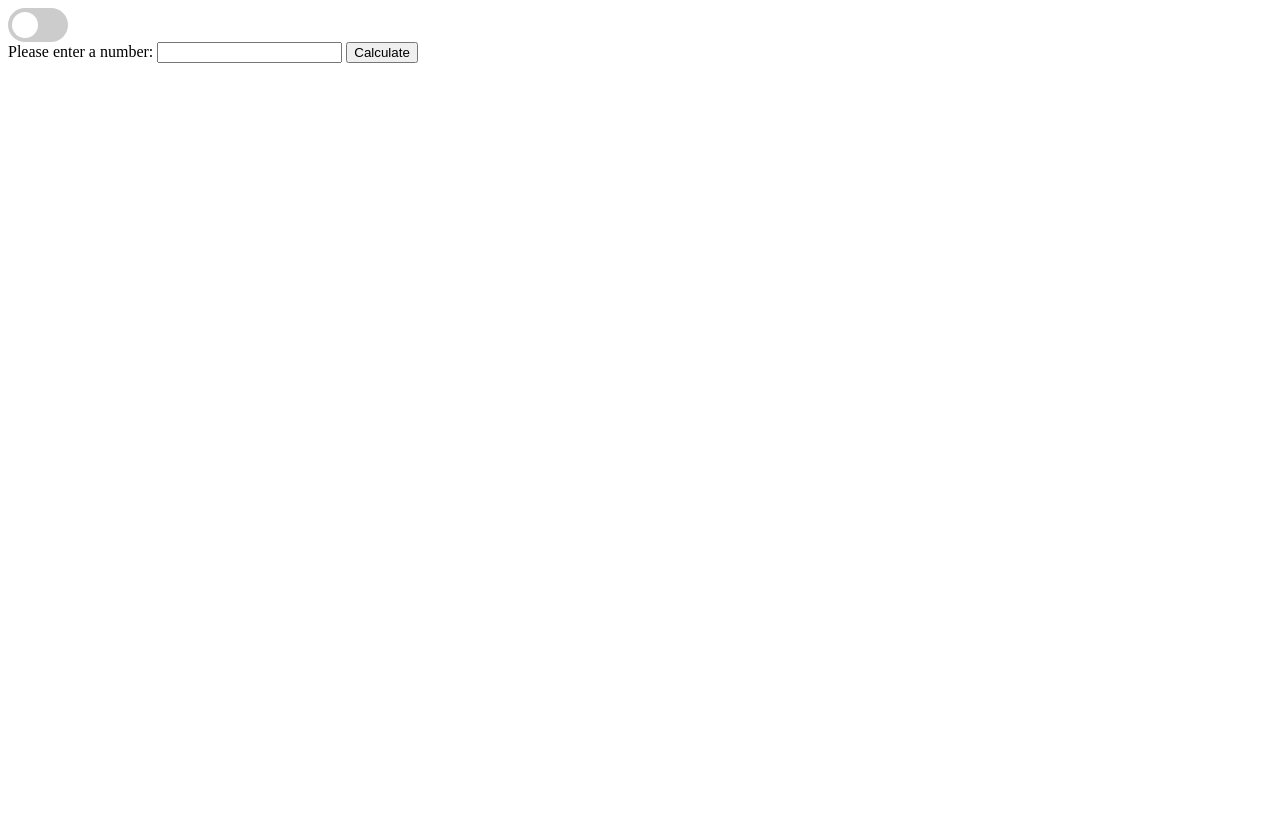
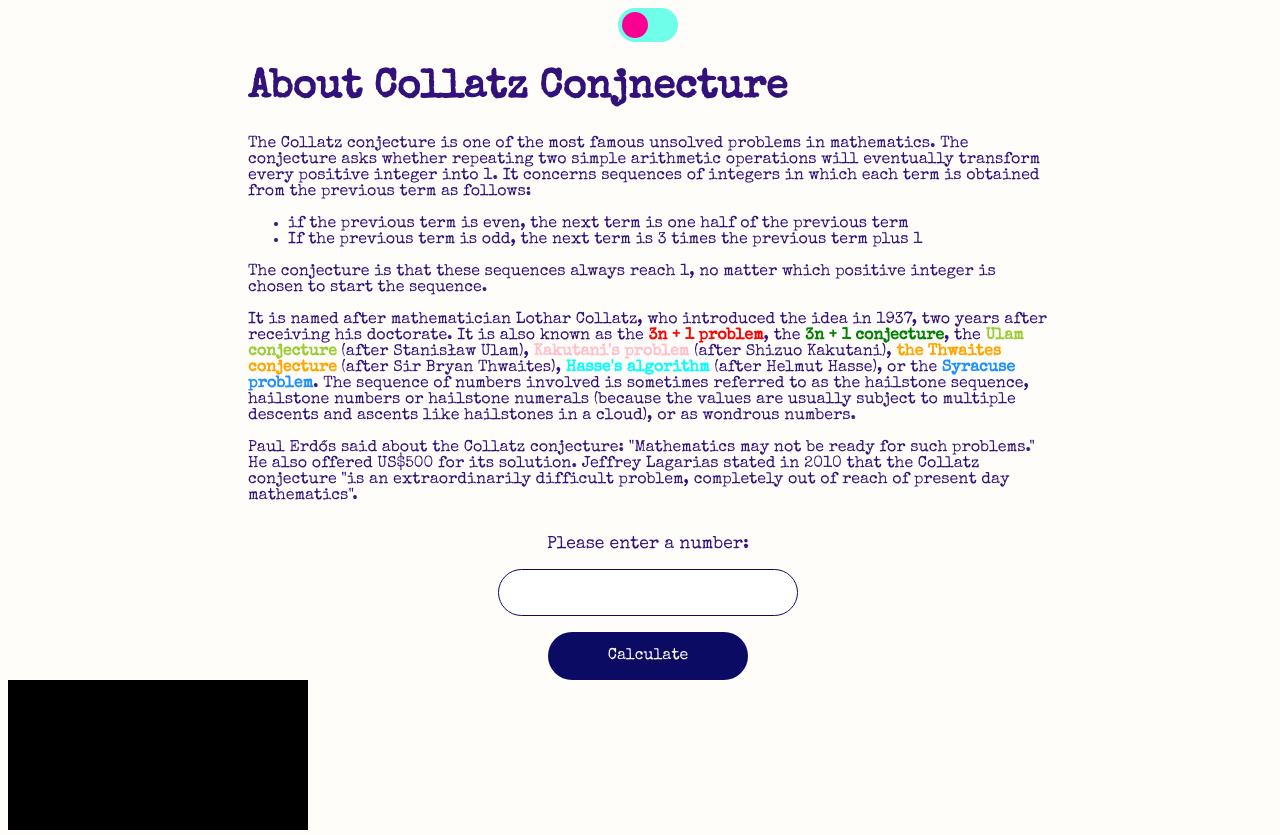
Before and after one commit to TjasaZil/JobPortalScraper, a plain HTML site: page index.html in a window 1280 px wide. Before the commit the page ends 800 px from the top, so only its background shows below. Drawn offline with nearby package versions, Linux system fonts and the light colour scheme.

Commit message:
.button and text styling -- added theme

```diff
--- a/index.html
+++ b/index.html
@@ -6,6 +6,9 @@
     <meta name="viewport" content="width=device-width, initial-scale=1.0">
     <script src="https://cdn.jsdelivr.net/npm/chart.js"></script>
     <link rel="stylesheet" href="scss/main.css">
+    <style>
+        @import url('https://fonts.googleapis.com/css2?family=Special+Elite&display=swap');
+        </style>
 
     <title>CollatzConjecture</title>
 </head>
@@ -18,9 +21,24 @@
                 <span  class="slider round"></span>
               </label>
         </div>
-        <div id="text-container"></div>
+        <div id="text-container">
+            <h1>About Collatz Conjnecture</h1>
+            <section>
+                <p>The Collatz conjecture is one of the most famous unsolved problems in mathematics. The conjecture asks whether repeating two simple arithmetic operations will eventually transform every positive integer into 1. It concerns sequences of integers in which each term is obtained from the previous term as follows:</p>
+                <ul>
+                    <li>if the previous term is even, the next term is one half of the previous term</li>
+                    <li>If the previous term is odd, the next term is 3 times the previous term plus 1</li>
+                </ul>
 
-        <div id="calculate container">
+                <p>The conjecture is that these sequences always reach 1, no matter which positive integer is chosen to start the sequence.</p>
+
+                <p>It is named after mathematician Lothar Collatz, who introduced the idea in 1937, two years after receiving his doctorate. It is also known as the <span style="color:red; font-weight: bold;">3n + 1 problem</span>, the <span style="color:green; font-weight: bold;"> 3n + 1 conjecture</span>, the <span style="color:yellowgreen; font-weight: bold;">Ulam conjecture </span> (after Stanisław Ulam), <span style="color:pink; font-weight: bold;">Kakutani's problem</span>  (after Shizuo Kakutani), <span style="color:orange; font-weight: bold;">the Thwaites conjecture</span>  (after Sir Bryan Thwaites), <span style="color:cyan; font-weight: bold;">Hasse's algorithm</span> (after Helmut Hasse), or the <span style="color:dodgerblue; font-weight: bold;">Syracuse problem</span>. The sequence of numbers involved is sometimes referred to as the hailstone sequence, hailstone numbers or hailstone numerals (because the values are usually subject to multiple descents and ascents like hailstones in a cloud), or as wondrous numbers.</p>
+
+                <p>Paul Erdős said about the Collatz conjecture: "Mathematics may not be ready for such problems." He also offered US$500 for its solution. Jeffrey Lagarias stated in 2010 that the Collatz conjecture "is an extraordinarily difficult problem, completely out of reach of present day mathematics".</p>
+                </section>
+        </div>
+
+        <div id="calculate-container">
     <label for="number">Please enter a number:</label>
     <input name="number" type="number" id="number">
     <button id="btn">Calculate</button></div>
--- /dev/null
+++ b/scss/_body.scss
@@ -0,0 +1,20 @@
+
+*{
+    box-sizing: border-box;
+}
+*:focus { /* no focus border on input and other elements*/
+    outline: none;
+  }
+
+  body{
+    font-family: $font-family;
+    height: 100vh;
+    width: 100vw;
+  }
+  main{
+    @include flex(column,center,center);
+  }
+
+  canvas{
+    background-color: black;
+  }
--- /dev/null
+++ b/scss/_input.scss
@@ -0,0 +1,35 @@
+
+#calculate-container{
+    @include flex(column,center,center);
+    margin: auto;
+
+    label{
+        padding: 1rem;
+        font-size: 1.1rem;
+    }
+    #number{
+        padding:0.8rem;
+        width:300px;
+        font-size: 1.2rem;
+        font-family: $font-family;
+        border-radius: 30px;
+        border: 1px solid $bg-dark;
+    }
+    #btn{
+        padding: 1rem;
+        width:200px;
+        border: none;
+        margin-top: 1rem;
+        border-radius: 30px;
+        font-family: $font-family;
+        font-size: 1rem;
+        &:hover{
+            cursor: pointer;
+            transform: scale(0.9);
+            transition: 0.5s;
+            box-shadow: 10px 10px 27px -7px rgba(95,107,133,0.91);
+            -webkit-box-shadow: 10px 10px 27px -7px rgba(95,107,133,0.91);
+            -moz-box-shadow: 10px 10px 27px -7px rgba(95,107,133,0.91);
+        }
+    }
+}
--- /dev/null
+++ b/scss/_mixin.scss
@@ -0,0 +1,12 @@
+
+@mixin flex($direction, $justify, $align){
+    display:flex;
+    flex-direction: $direction;
+    justify-content: $justify;
+    align-items: $align;
+}
+@mixin desktop(){
+    @media(min-width:$desktop){
+        @content;
+    }
+}
--- a/scss/_switch.scss
+++ b/scss/_switch.scss
@@ -4,7 +4,6 @@
     display: inline-block;
     width: 60px;
     height: 34px;
-
     input {
       opacity: 0;
       width: 0;
@@ -21,7 +20,7 @@
     left: 0;
     right: 0;
     bottom: 0;
-    background-color: #ccc;
+    background-color: $cyan;
     -webkit-transition: .4s;
     transition: .4s;
     &:before {
@@ -31,7 +30,7 @@
       width: 26px;
       left: 4px;
       bottom: 4px;
-      background-color: white;
+      background-color: $pink;
       -webkit-transition: .4s;
       transition: .4s;
     }
@@ -39,11 +38,11 @@
 
 
   input:checked + .slider {
-    background-color: #2196F3;
+    background-color: $yellow;
   }
 
   input:focus + .slider {
-    box-shadow: 0 0 1px #2196F3;
+    box-shadow: 0 0 1px $bg-light;
   }
 
   input:checked + .slider:before {
--- /dev/null
+++ b/scss/_text.scss
@@ -0,0 +1,16 @@
+
+#text-container{
+    text-align: left;
+    width: 70vw;
+    max-width: 800px;
+    h1{
+        font-weight: bold;
+        font-size: 1.8rem;
+        @include desktop(){
+            font-size: 2.5rem;
+        }
+    }
+    p{
+        font-size: 1rem;
+    }
+}
--- a/scss/_theme.scss
+++ b/scss/_theme.scss
@@ -1,10 +1,19 @@
 [data-theme='dark'],
 [data-theme='dark'] a {
-  background: darkcyan;
-  color: bisque;
+  background: $bg-dark;
+  color: $text-dark;
+  #btn{
+    color: $text-light;
+    background-color: $bg-light;
+  }
 }
 
-[data-theme='light'] #theme {
-  background: white;
-  color: darkblue;
+[data-theme='light'],
+[data-theme='light'] a {
+  background: $bg-light;
+  color: $text-light;
+  #btn{
+    color: $text-dark;
+    background-color: $bg-dark;
+  }
 }
--- a/scss/_variables.scss
+++ b/scss/_variables.scss
@@ -0,0 +1,12 @@
+$bg-dark:#0b0b64;
+$bg-light:#fefdfa;
+$text-light:#32127a;
+$text-dark:#fefefa;
+$font-family:'Special Elite', cursive;
+$red:#ef233c;
+$green:#89fc00;
+$yellow:#ffff3f;
+$pink:#f90093;
+$orange:#ff5714;
+$cyan:#6fffe9;
+$desktop:800px;
--- a/scss/main.scss
+++ b/scss/main.scss
@@ -1,3 +1,7 @@
 @import "./variables";
+@import "./mixin";
 @import "./theme";
 @import "./switch";
+@import "./body";
+@import "./text";
+@import "./input";
```
Also changed, not shown: scss/main.css, 1 other file.
